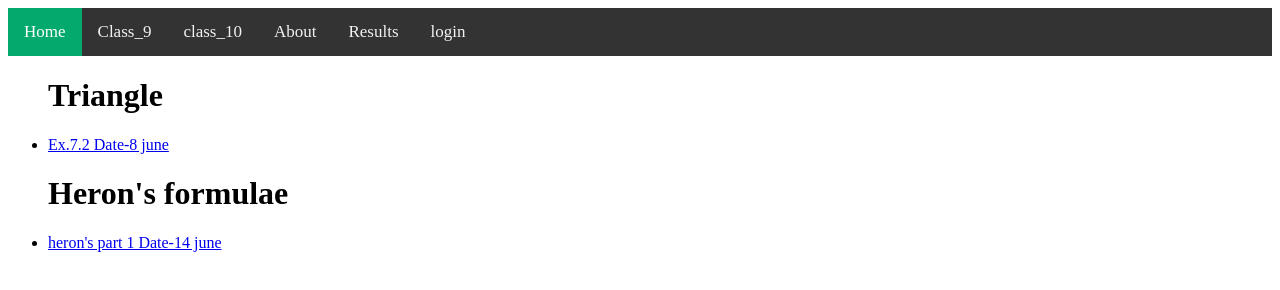
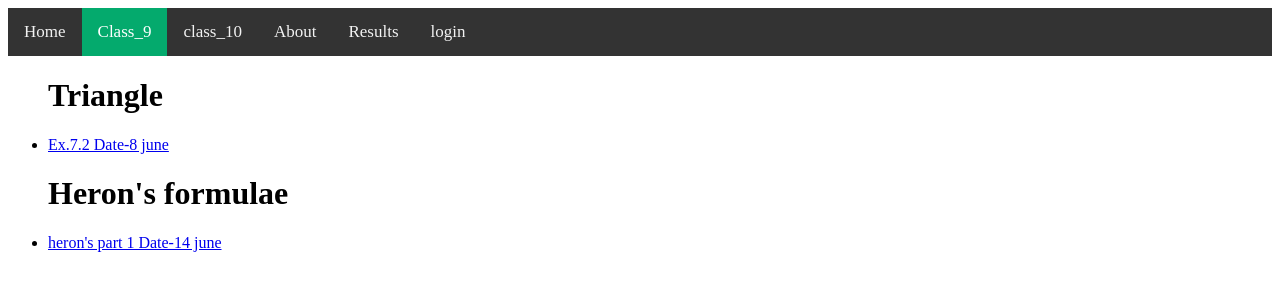
Before and after one commit to conceptclasses/conceptclasses, a plain HTML site: page class_9.html in a window 1280 px wide. Drawn offline with Linux system fonts and the light colour scheme.

Commit message:
Update class_9.html

```diff
--- a/class_9.html
+++ b/class_9.html
@@ -34,8 +34,8 @@
     <meta name="viewport" content="width=device-width, initial-scale=1.0">
     <title>conceptclasses</title>
     <div class="topnav">
-      <a class="active" href="index.html">Home</a>
-      <a href="class_9.html">Class_9</a>
+      <a  href="index.html">Home</a>
+      <a class="active" href="class_9.html">Class_9</a>
       <a href="class_10.html">class_10</a>
       <a href="About.html">About</a>
       <a href="Results.html">Results</a>
```
